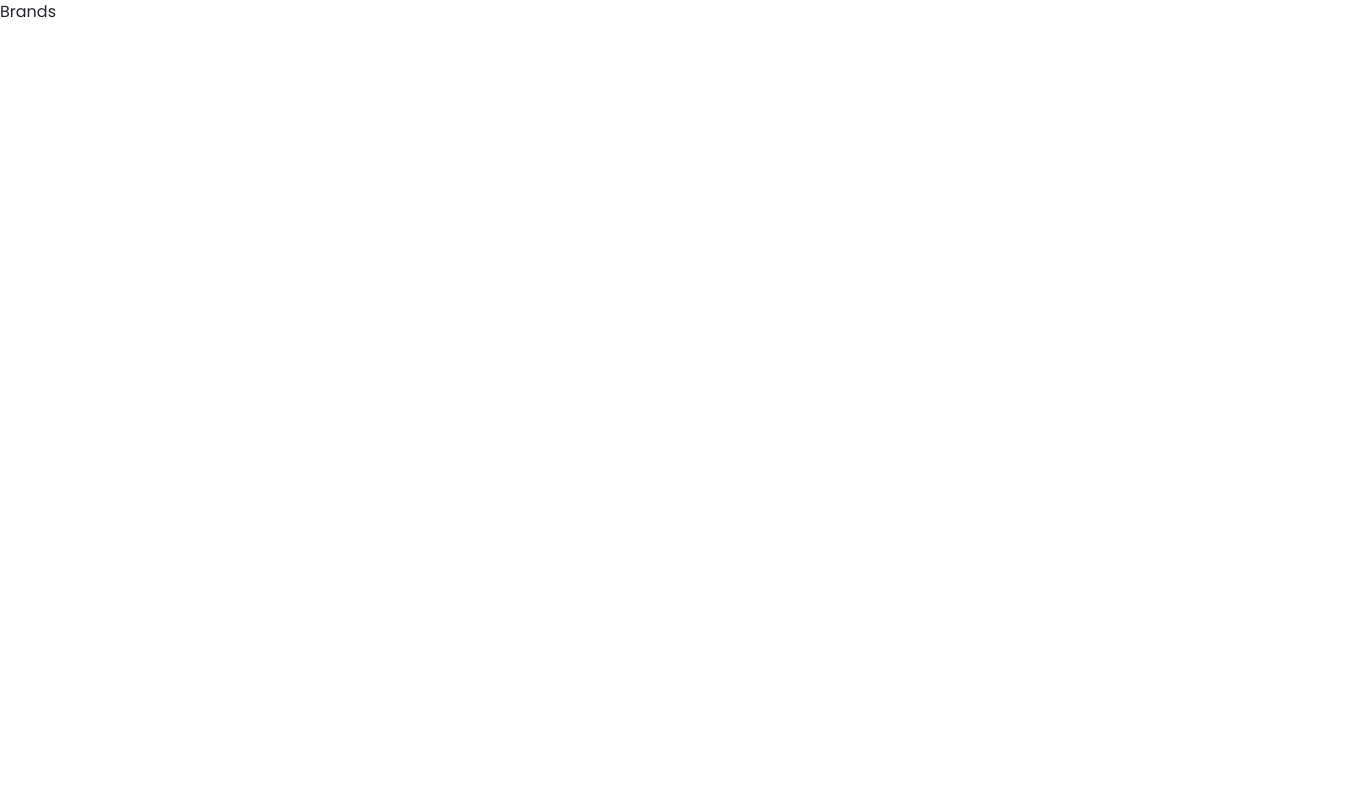
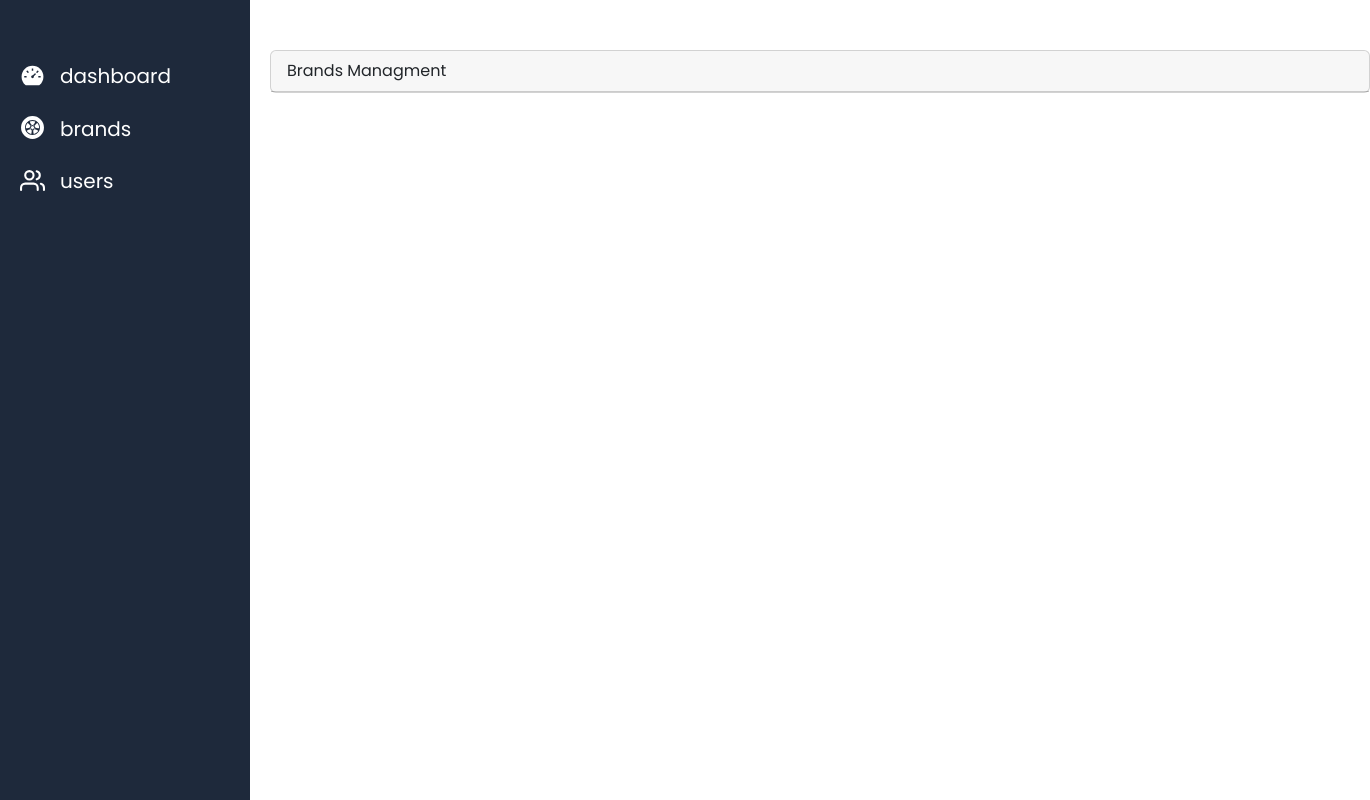
Before and after one commit to YoussefLMT/Car-Rental-Frontend-React, a React (Create React App) app: page /brands in a window 1280 px wide. Shown: the whole page, 1370 px wide, since content can reach past the window. Built offline with nearby package versions, Linux system fonts and the light colour scheme; sample sign-in values are in the browser's storage.

Commit message:
add brands style

```diff
--- a/src/pages/Brands.jsx
+++ b/src/pages/Brands.jsx
@@ -1,9 +1,19 @@
 import React from 'react'
-
+import Sidebar from '../components/Sidebar'
+import './styles/brands.css'
 function Brands() {
-  return (
-    <div>Brands</div>
-  )
+    return (
+        <>
+            <Sidebar />
+            <div className="content">
+                <div class="card brands" style={{ width: "1100px" }}>
+                    <div class="card-header">
+                        Brands Managment
+                    </div>
+                </div>
+            </div>
+        </>
+    )
 }
 
 export default Brands
--- /dev/null
+++ b/src/pages/styles/brands.css
@@ -0,0 +1,3 @@
+.brands {
+    margin: 50px auto;
+}
```
